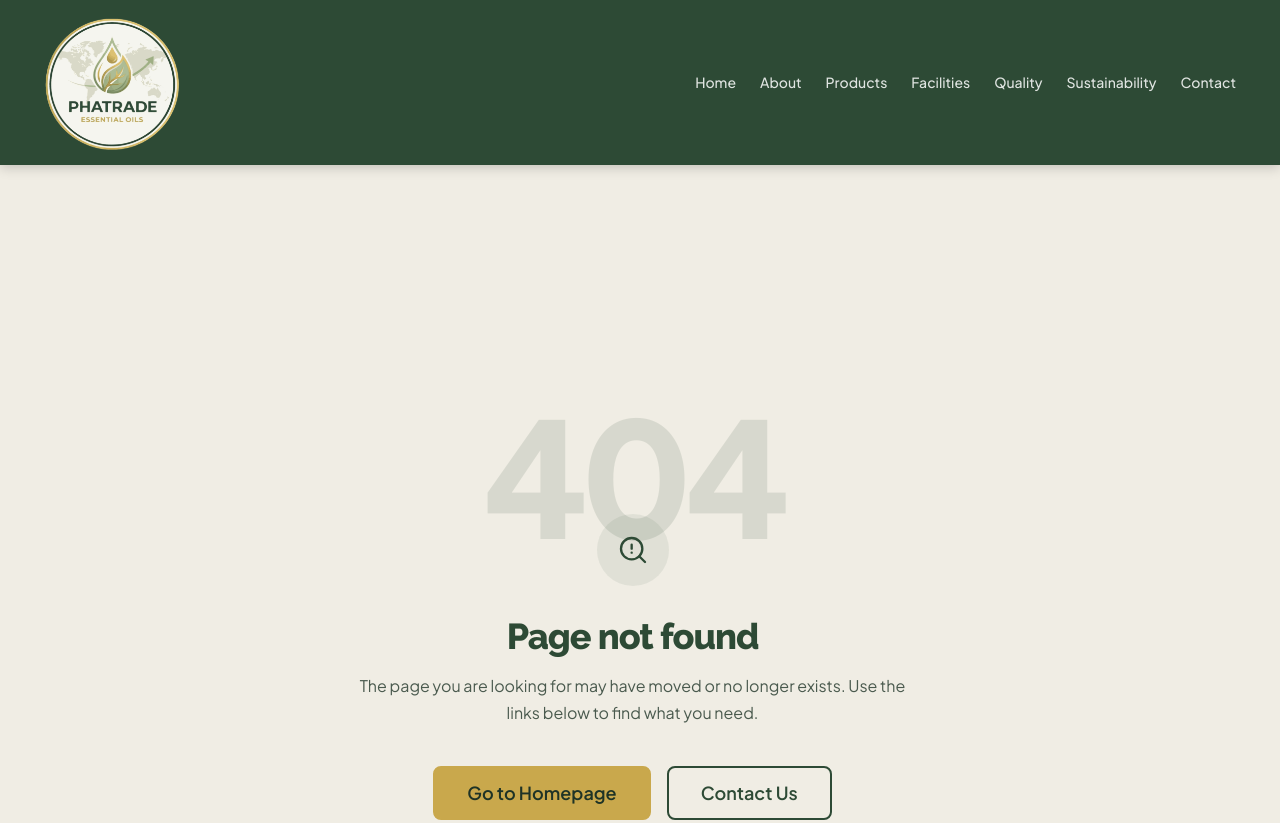
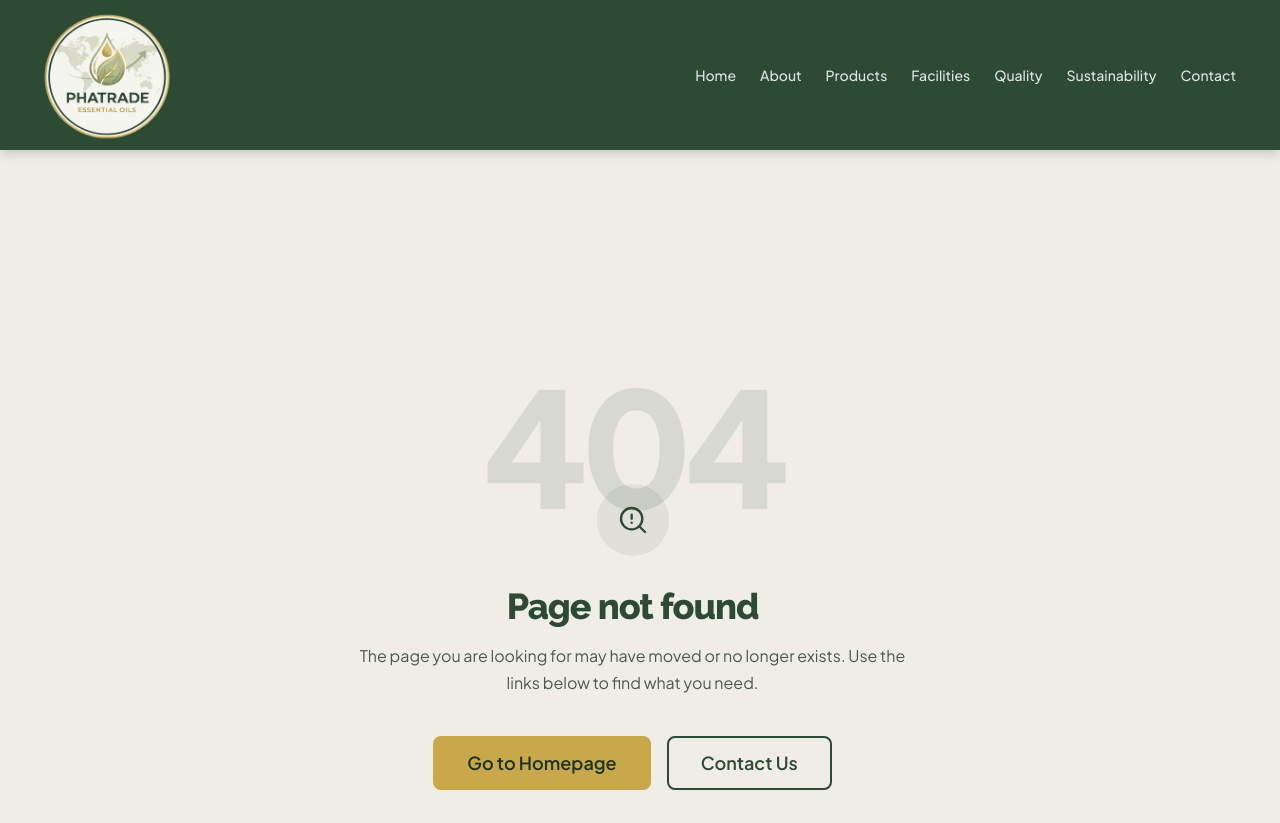
Before and after one commit to danielkalalian33/phatrade, a website: page 404.html in a window 1280 px wide. Shown: the top 823 px of the page. Drawn offline with Linux system fonts and the light colour scheme.

Commit message:
Tighten navbar: logo 145px, navbar height 150px

```diff
--- a/404.html
+++ b/404.html
@@ -22,8 +22,8 @@
   <script src="assets/js/firebase-cms.js"></script><link rel="stylesheet" href="assets/css/main.css" />
   <link rel="stylesheet" href="assets/css/components.css" />
   <style>
-    #navbar-root { display: block; height: 165px; background-color: #2D4A35; }
-    main { padding-top: 165px; }
+    #navbar-root { display: block; height: 150px; background-color: #2D4A35; }
+    main { padding-top: 150px; }
 
     .not-found {
       min-height: calc(100vh - 72px - 320px);
--- a/assets/css/components.css
+++ b/assets/css/components.css
@@ -42,8 +42,8 @@
 }
 
 .navbar__logo img {
-  height: 155px;
-  width: 155px;
+  height: 145px;
+  width: 145px;
   flex-shrink: 0;
   object-fit: contain;
 }
--- a/assets/css/main.css
+++ b/assets/css/main.css
@@ -81,7 +81,7 @@
   /* --- Layout --- */
   --content-max-width: 1280px;
   --gutter:            clamp(1rem, 4vw, 2rem);  /* min 16px, fluid, max 32px */
-  --navbar-height:     165px;
+  --navbar-height:     150px;
 
   /* --- Responsive Breakpoints (for use in JS; CSS uses media queries) --- */
   --bp-sm:   480px;
```
Also changed, not shown: about.html (+2 -2 lines), applications.html (+2 -2 lines), contact.html (+2 -2 lines), facilities.html (+2 -2 lines), index.html (+1 -1 lines), product-detail.html (+2 -2 lines), products.html (+2 -2 lines), quality.html (+2 -2 lines), sustainability.html (+2 -2 lines), who-we-are.html (+2 -2 lines).
